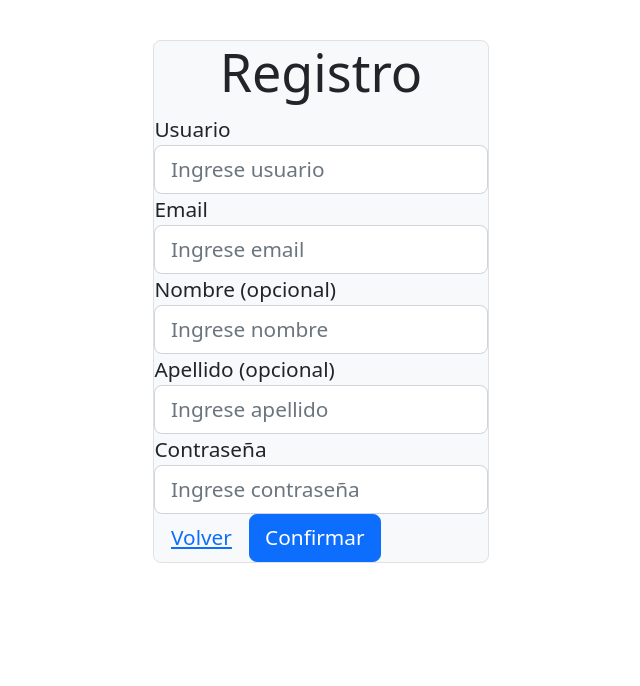
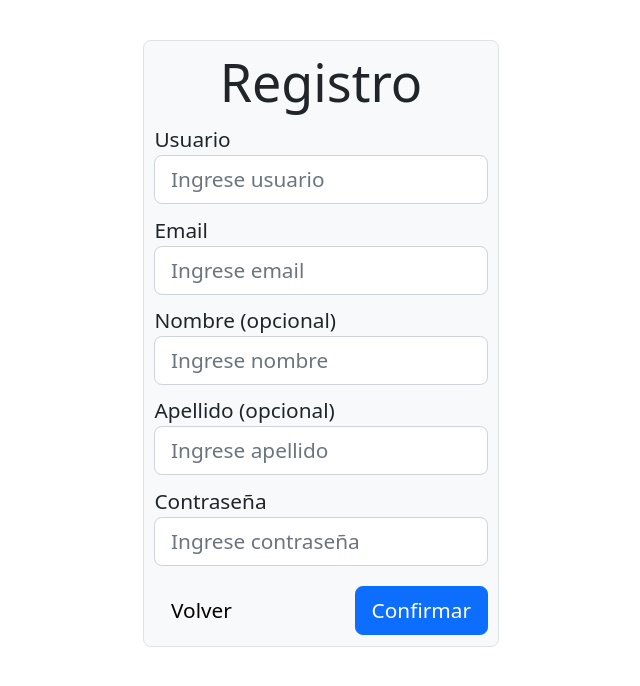
Before and after one commit to gsarapura/ToDoList-PIL, a React (Vite) app in the folder frontend/: page /registro in a window 1280 px wide. Shown: the top 686 px of the page, without its empty margins (319-959 px from the left). Built offline with nearby package versions, Linux system fonts and the light colour scheme.

Commit message:
Agregar enrutamiento reactrouter y estilos bootstrap

```diff
--- a/frontend/components/Tarea.jsx
+++ b/frontend/components/Tarea.jsx
@@ -67,7 +67,7 @@ export const Tarea = (props) => {
 
   const editingTemplate = (
     <form onSubmit={ (e) => handleSubmit(e, props.id) }>
-      <label htmlFor={ props.id } className="label-tarea">{props.name}</label>
+      <label htmlFor={ props.id } className="label-block mb-1">{props.name}</label>
       <input
         id={ props.id }
         type="text"
@@ -75,16 +75,17 @@ export const Tarea = (props) => {
         value={ newName }
         onChange={ handleChange }
         autoFocus={ true }
+        className="mb-2"
       />
       <div>
-        <button type="submit" onClick={ () => setEditing(false) }>Cancelar</button>
-        <button type="submit">Guardar</button>
+        <button className="btn btn-outline-dark btn-sm me-2" type="submit" onClick={ () => setEditing(false) }>Cancelar</button>
+        <button className="btn btn-outline-success btn-sm" type="submit">Guardar</button>
       </div>
     </form>
     );
 
   const viewTemplate = (
-    <>
+    <section className="mb-2">
       <input
         className="form-check-input me-1"
         id={ props.id }
@@ -94,10 +95,10 @@ export const Tarea = (props) => {
       />
       <label htmlFor={ props.id }>{ props.name }</label>
       <div>
-        <button type="button" onClick={ () => setEditing(true)}>Editar</button>
-        <button type="button" onClick={ () => deleteTask(props.id) }>Eliminar</button>
+        <button className="btn btn-outline-primary btn-sm me-2"type="button" onClick={ () => setEditing(true)}>Editar</button>
+        <button className="btn btn-outline-danger btn-sm"type="button" onClick={ () => deleteTask(props.id) }>Eliminar</button>
       </div>
-    </>
+    </section>
     );
 
   return(
--- a/frontend/src/Login.jsx
+++ b/frontend/src/Login.jsx
@@ -1,6 +1,8 @@
 import { useState } from "react";
+import { useNavigate } from "react-router-dom";
 
 export const Login = () => {
+  const navigate = useNavigate()
 
   // Capturar info:
   const [loginInfo, setLoginInfo] = useState({
@@ -15,13 +17,18 @@ export const Login = () => {
     })
   }
 
+  const handleSubmit = (e) => {
+    e.preventDefault()
+    navigate("/notas")
+  }
+
 
   return(
-    <section className="border rounded bg-light">
+    <section className="border rounded bg-light p-3">
       <h1 className="text-center">Ingreso</h1>
-      <form>
+      <form onSubmit= { handleSubmit }>
 
-        <div className="form-group">
+        <div className="form-group mb-2">
           <label >Usuario</label>
           <input
             className="form-control"
@@ -32,7 +39,7 @@ export const Login = () => {
           />
         </div>
 
-        <div className="form-group">
+        <div className="form-group mb-3">
           <label >Contraseña</label>
           <input
             className="form-control"
@@ -43,15 +50,15 @@ export const Login = () => {
           />
         </div>
 
-        <span className="text-start">
-          <button type="submit" className="btn btn-light">
-            <a className="link-primary" href="/registro">Registro</a></button>
-        </span>
-
-        <span className="text-end">
-          <button type="submit" className="btn btn-primary">
-            <a className="link-light" href="/notas">Ingresar</a></button>
-        </span>
+        <div className="d-flex">
+          <button
+            type="button"
+            className="btn btn-dark me-auto"
+            onClick={ () => navigate("/registro") }>Registro</button>
+          <button
+            type="submit"
+            className="btn btn-primary ms-auto">Ingresar</button>
+        </div>
 
       </form>
     </section>
--- a/frontend/src/Note.jsx
+++ b/frontend/src/Note.jsx
@@ -7,6 +7,9 @@ import { Tarea } from "../components/Tarea";
 
 // Axios:
 import axios from "axios";
+
+// Reactrouter:
+import { useNavigate } from "react-router-dom";
 
 // Botones:
 const FILTER_MAP = {
@@ -19,6 +22,7 @@ const FILTER_NAMES = Object.keys(FILTER_MAP) // Arreglo para obtener los nombres
 
 
 export const Note = () => {
+  const navigate = useNavigate();
 
   // Método GET:
   const baseURL = 'http://localhost:8000/note/note-user/1/'
@@ -124,9 +128,12 @@ export const Note = () => {
       </ul>
 
       <div className="d-flex">
-        <a href="/" className="me-auto">Salir</a>
         <button
-          type="submit"
+          type="button"
+          className="btn btn-dark me-auto"
+          onClick={ () => navigate("/")}>Salir</button>
+        <button
+          type="button"
           className="btn btn-danger ms-auto"
           onClick={ () => handleUserDelete(9) }>Eliminar cuenta</button>
       </div>
--- a/frontend/src/Signup.jsx
+++ b/frontend/src/Signup.jsx
@@ -36,11 +36,11 @@ export const Signup = () => {
 
   return(
     <>
-      <section className="border rounded bg-light">
+      <section className="border rounded bg-light p-2">
         <h1 className="text-center">Registro</h1>
         <form onSubmit={ handleSubmit }>
 
-          <div className="form-group">
+          <div className="form-group mb-2">
             <label >Usuario</label>
             <input
               className="form-control"
@@ -51,7 +51,7 @@ export const Signup = () => {
            />
           </div>
 
-          <div className="form-group">
+          <div className="form-group mb-2">
             <label >Email</label>
             <input
               className="form-control"
@@ -62,7 +62,7 @@ export const Signup = () => {
             />
           </div>
 
-          <div className="form-group">
+          <div className="form-group mb-2">
             <label >Nombre (opcional)</label>
             <input
               className="form-control"
@@ -73,7 +73,7 @@ export const Signup = () => {
             />
           </div>
 
-          <div className="form-group">
+          <div className="form-group mb-2">
             <label >Apellido (opcional)</label>
             <input
               className="form-control"
@@ -84,7 +84,7 @@ export const Signup = () => {
             />
           </div>
 
-          <div className="form-group">
+          <div className="form-group mb-3">
             <label >Contraseña</label>
             <input
               className="form-control"
@@ -95,14 +95,16 @@ export const Signup = () => {
             />
           </div>
 
-          <span className="text-start">
-          <button type="submit" className="btn btn-light">
-            <a className="link-primary" href="/">Volver</a></button>
-          </span>
-
-          <span className="text-end">
-            <button type="submit" className="btn btn-primary">Confirmar</button>
-          </span>
+          <div className="d-flex">
+            <button
+              type="button"
+              className="btn btn-light me-auto"
+              onClick={ () => navigate("/")}>Volver</button>
+            <button
+              type="submit"
+              className="btn btn-primary"
+              >Confirmar</button>
+          </div>
 
         </form>
       </section>
```
